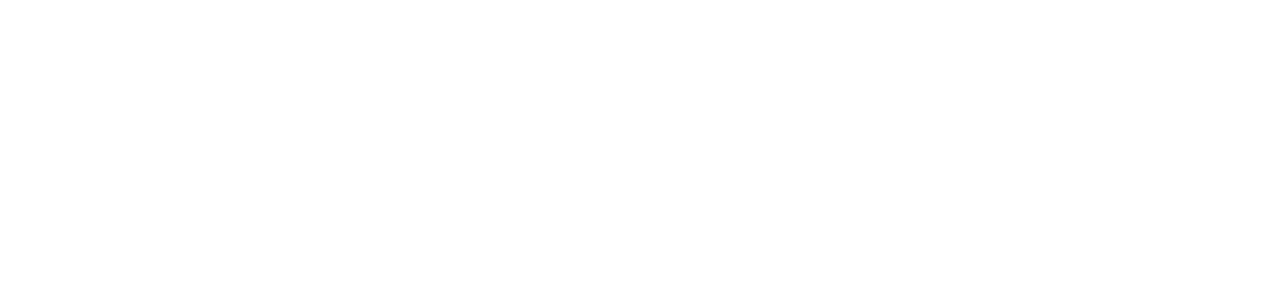
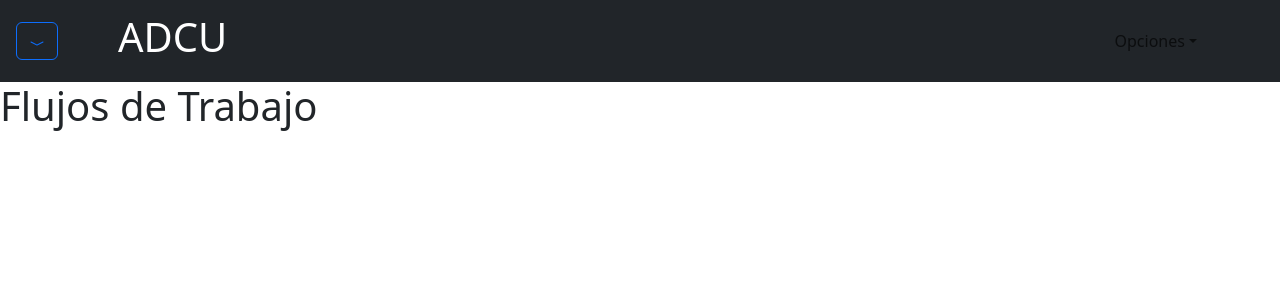
Before and after one commit to Josesitobb/ADCU_WEB_SAPO_HP, a React (Create React App) app: page /Flujosdedocumentos in a window 1280 px wide. Before the commit this address had no page. Shown: the top 300 px of the page. Built offline with nearby package versions, Linux system fonts and the light colour scheme.

Commit message:
primer commit de maria

```diff
--- a/src/App.js
+++ b/src/App.js
@@ -8,7 +8,7 @@
 import GestordeDocumentos from "./pages/View_Admin/GestordeDocumentos";
 import IntercambiodeDocumentos from "./pages/View_Admin/IntercambiodeDocumentos";
 import RecuperacióndeArchivos from "./pages/View_Admin/RecuperacióndeArchivos";
-
+import Flujosdetrabajo from "./pages/View_Admin/Flujosdetrabajo";
 
 
 
@@ -26,7 +26,9 @@
         {/* Gestion documental */}
         <Route path="/GestorDeDocumentos" element={<GestordeDocumentos />} />
         <Route path="/RecuperacionDeArchivos" element={<RecuperacióndeArchivos />} />
-        <Route path="/IntercambioDeDocumentos" element={<IntercambiodeDocumentos />} />
+        {/* intercambio de documentos */}
+        <Route path="/Flujosdedocumentos" element={<Flujosdetrabajo />} />
+
 
       </Routes>
     </BrowserRouter>
--- a/src/components/Molda_Admin.jsx
+++ b/src/components/Molda_Admin.jsx
@@ -3,10 +3,6 @@
 import Form from "react-bootstrap/Form";
 import Modal from "react-bootstrap/Modal";
 import Pdf_Admin from '../components/Pdf_Admin';
-
-
-
-
 
 export default function Molda_Admin({ NombreBoton, Icono, campos = [],pdf }) {
   const [show, setShow] = useState(false);
--- a/src/components/menuhamburguesa.jsx
+++ b/src/components/menuhamburguesa.jsx
@@ -145,9 +145,9 @@
           {/* ----------------------------------------------------------------- */}
 
           <Lateral_Nombres Nombre="Colaboración" />
-          <Lateral_Nombres Nombre="Flujo de trabajo" />
+          <Lateral_Nombres Nombre="Flujo de trabajo" Link='/Flujosdedocumentos' />
 
-          <Lateral_Nombres Nombre="Firma Electrónica" />
+          <Lateral_Nombres Nombre="Firma Electrónica"/>
           <Lateral_Nombres Nombre="Búsqueda y Recuperación" />
           <Lateral_Nombres Nombre="Integración con Otras Herramientas" />
           <Lateral_Nombres Nombre="Almacenamiento en la Nube" />
--- /dev/null
+++ b/src/pages/View_Admin/Flujosdetrabajo.jsx
@@ -0,0 +1,16 @@
+import React from 'react';
+import Navbar_Admin from '../../components/Navbar_Admin';
+// import Footer from '../../components/Footer';
+// import Table from 'react-bootstrap/Table';
+// import Molda_Admin from '../../components/Molda_Admin';
+// import { NavbarBrand } from 'react-bootstrap';
+
+export default function Flujosdetrabajo () {
+    return(
+
+    <div>
+        <Navbar_Admin/>
+        <h1 classname="text-center my-4">Flujos de Trabajo </h1>
+    </div>
+    )
+}
--- a/src/pages/View_Admin/usuarios.jsx
+++ b/src/pages/View_Admin/usuarios.jsx
@@ -20,7 +20,8 @@
 
 ];
 
-// Campos del modal
+
+ // Campos del modal
 
 const CamposInputs = [
   {
```
Also changed, not shown: src/components/Lateral_Nombres.jsx (line endings or trailing spaces).
